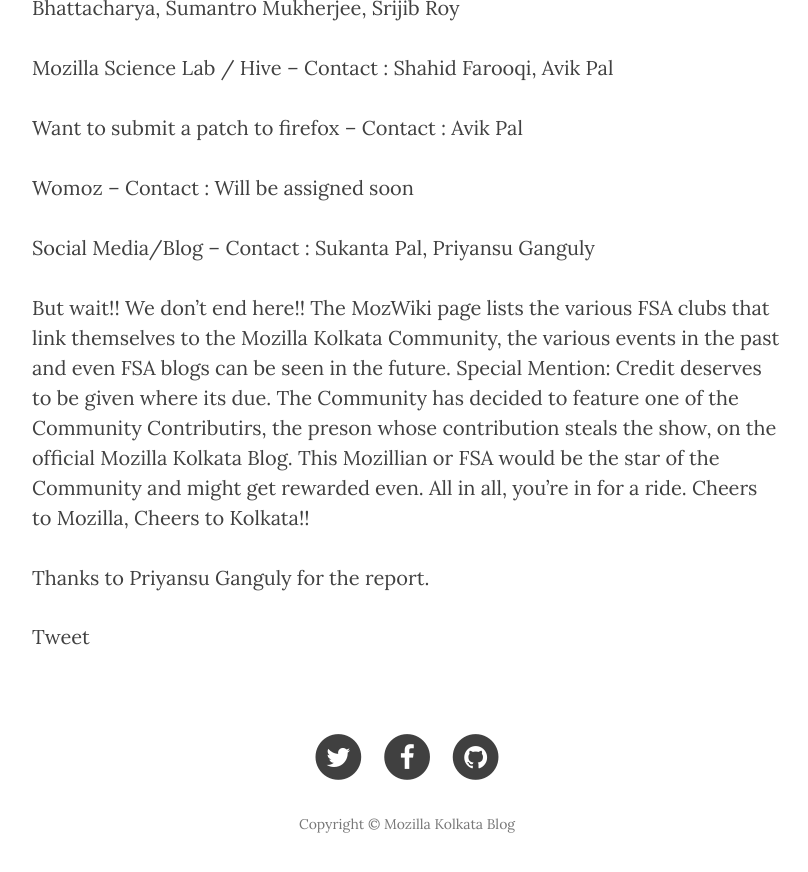
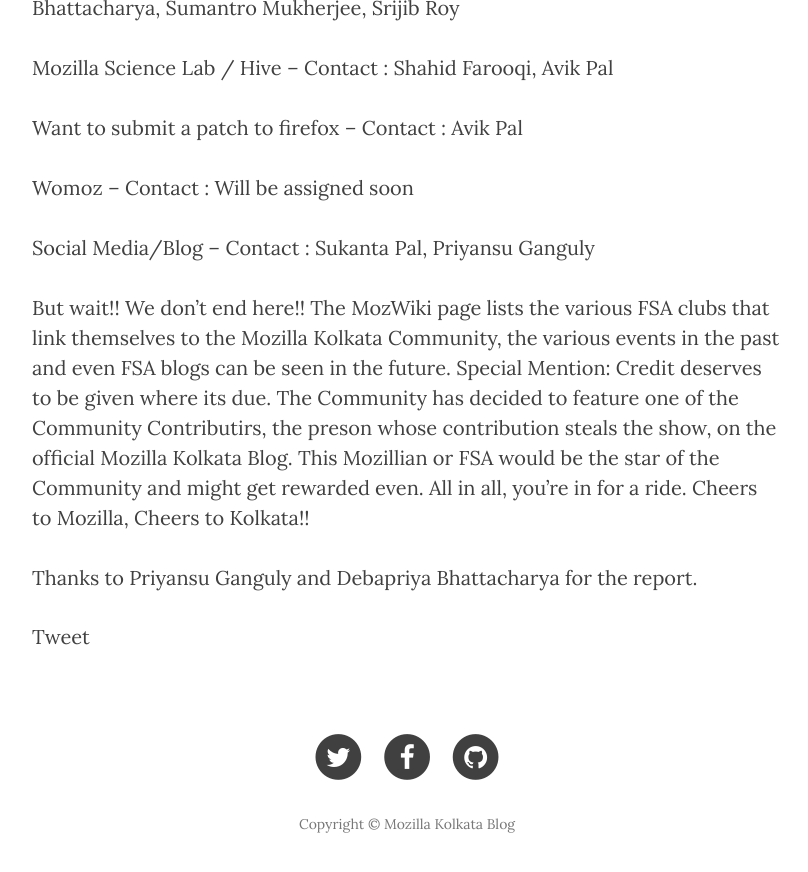
Before and after one commit to mozillakolkata/blog, a Jekyll site: the page built from _posts/2015-09-25-mozilla-kolkata-community-meet-up.markdown, in a window 1280 px wide and 900 px high, scrolled down 2489 px. Shown: the top 872 px of the window, without its empty margins (233-1041 px from the left). Built offline with Jekyll 4.4.1, drawn with Linux system fonts in a browser that asks for light colours; nearby versions of some CDN libraries; comment, search, counter and statistics services are not loaded; some of the changed text lies outside the part shown.

Commit message:
Update 2015-09-25-mozilla-kolkata-community-meet-up.markdown

```diff
--- a/_posts/2015-09-25-mozilla-kolkata-community-meet-up.markdown
+++ b/_posts/2015-09-25-mozilla-kolkata-community-meet-up.markdown
@@ -1,6 +1,6 @@
 ---
 layout: post
-title:  "Community MeetUp"
+title:  "Community Meetup"
 subtitle: "Creation of Mozilla Kolkata Task Force"
 author: "Mozilla Kolkata"
 date:   2015-09-25 13:04:10 + 0530
@@ -65,4 +65,4 @@
 Special Mention:
 Credit deserves to be given where its due. The Community has decided to feature one of the Community Contributirs, the preson whose contribution steals the show, on the official Mozilla Kolkata Blog. This Mozillian or FSA would be the star of the Community and might get rewarded even. All in all, you’re in for a ride. Cheers to Mozilla, Cheers to Kolkata!!
 
-Thanks to Priyansu Ganguly for the report.
+Thanks to Priyansu Ganguly and Debapriya Bhattacharya for the report.
```
